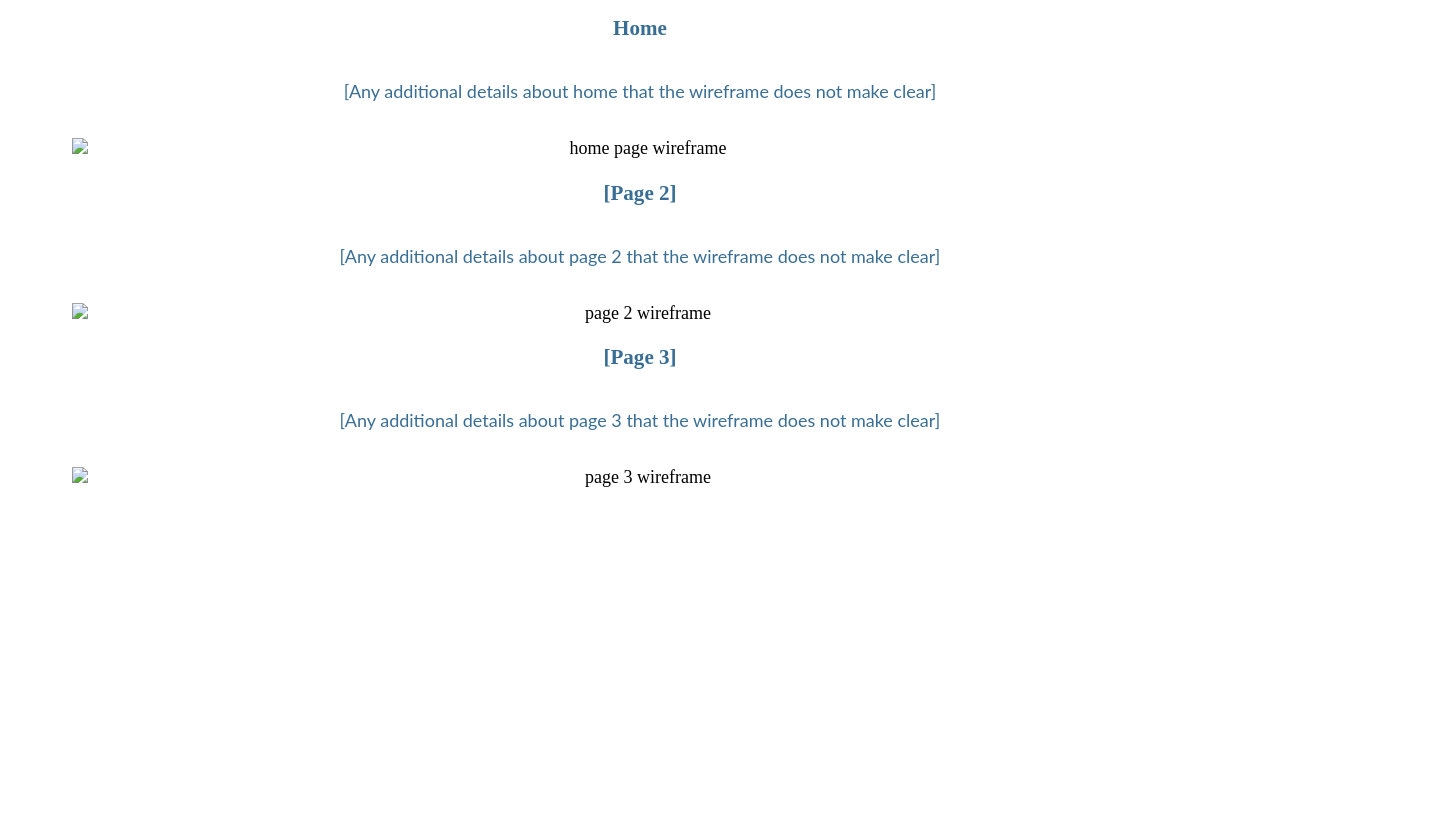
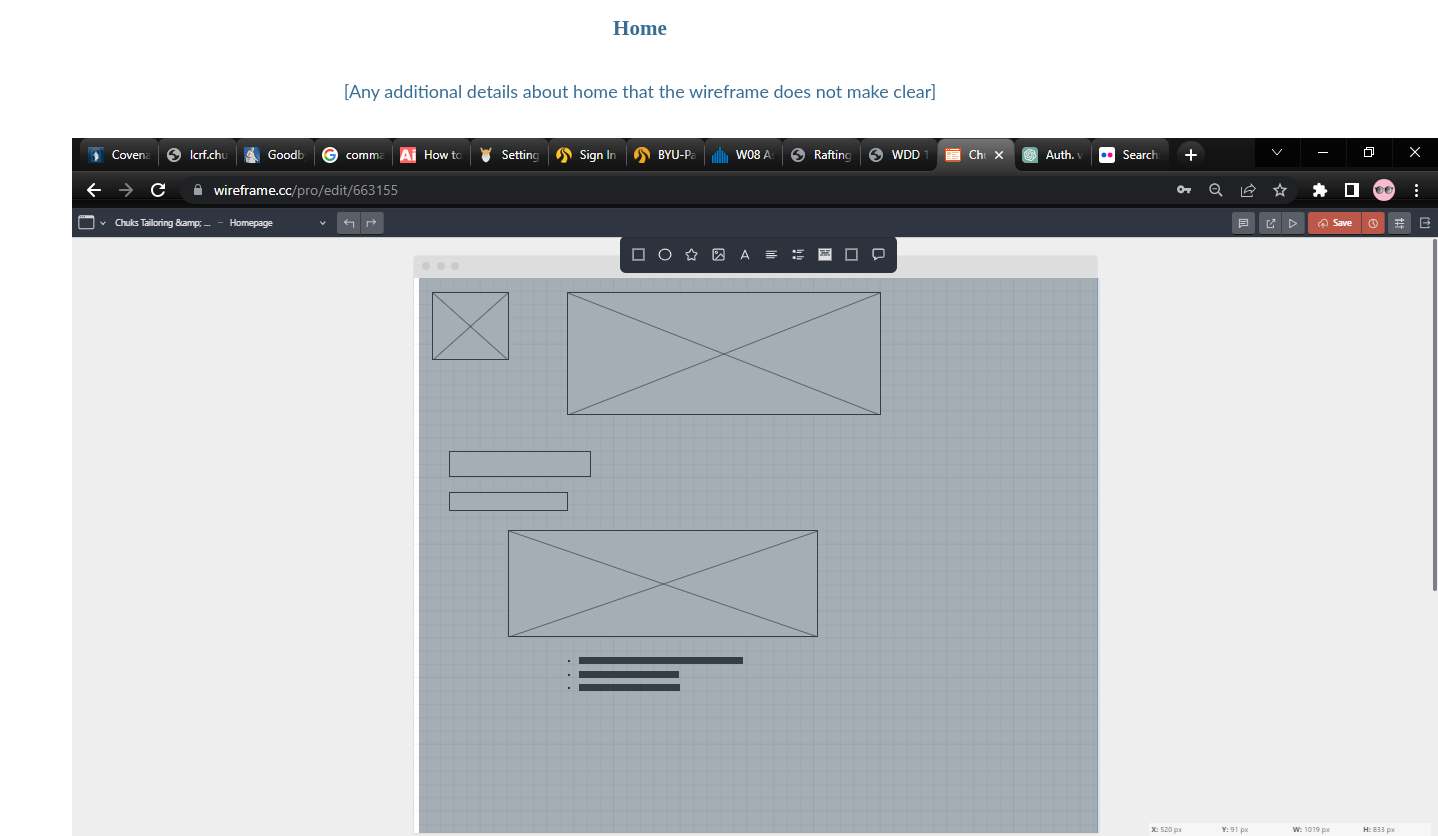
Before and after one commit to TheYoungBoss042/wdd130, a plain HTML site: page wwr/styles/ccr/site-plan.html in a window 1280 px wide. Shown: the part 6040-6876 px from the top of the page, 1438 px wide, since content can reach past the window. Before the commit the page ends 6600 px from the top, so only its background shows below. Drawn offline with Linux system fonts and the light colour scheme.

Commit message:
added an update

```diff
--- a/wwr/styles/ccr/site-plan.html
+++ b/wwr/styles/ccr/site-plan.html
@@ -193,19 +193,19 @@
     <p>
       [Any additional details about home that the wireframe does not make clear]
     </p>
-    <img src="#" alt="home page wireframe">
+    <img src="../../images/Screenshot (363).png" alt="home page wireframe">
 
     <h3>[Page 2]</h3>
     <p>
       [Any additional details about page 2 that the wireframe does not make clear]
     </p>
-    <img src="#" alt="page 2 wireframe">
+    <img src="../../images/Screenshot (378).png" alt="page 2 wireframe">
 
     <h3>[Page 3]</h3>
     <p>
       [Any additional details about page 3 that the wireframe does not make clear]
     </p>
-    <img src="#" alt="page 3 wireframe">
+    <img src="../../images/Screenshot (380).png" alt="page 3 wireframe">
   </main>
 </body>
 
```
Also changed, not shown: wwr/images/Screenshot (378).png (added), wwr/images/Screenshot (380).png (added).
